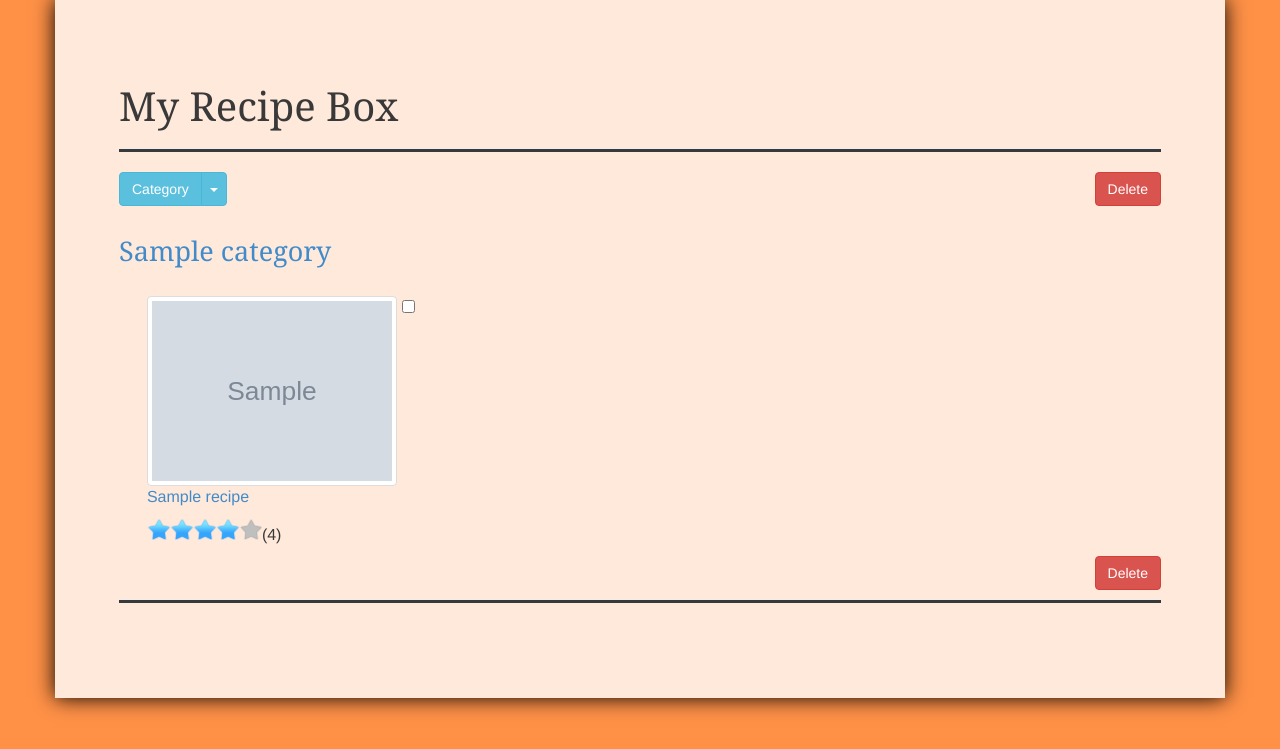
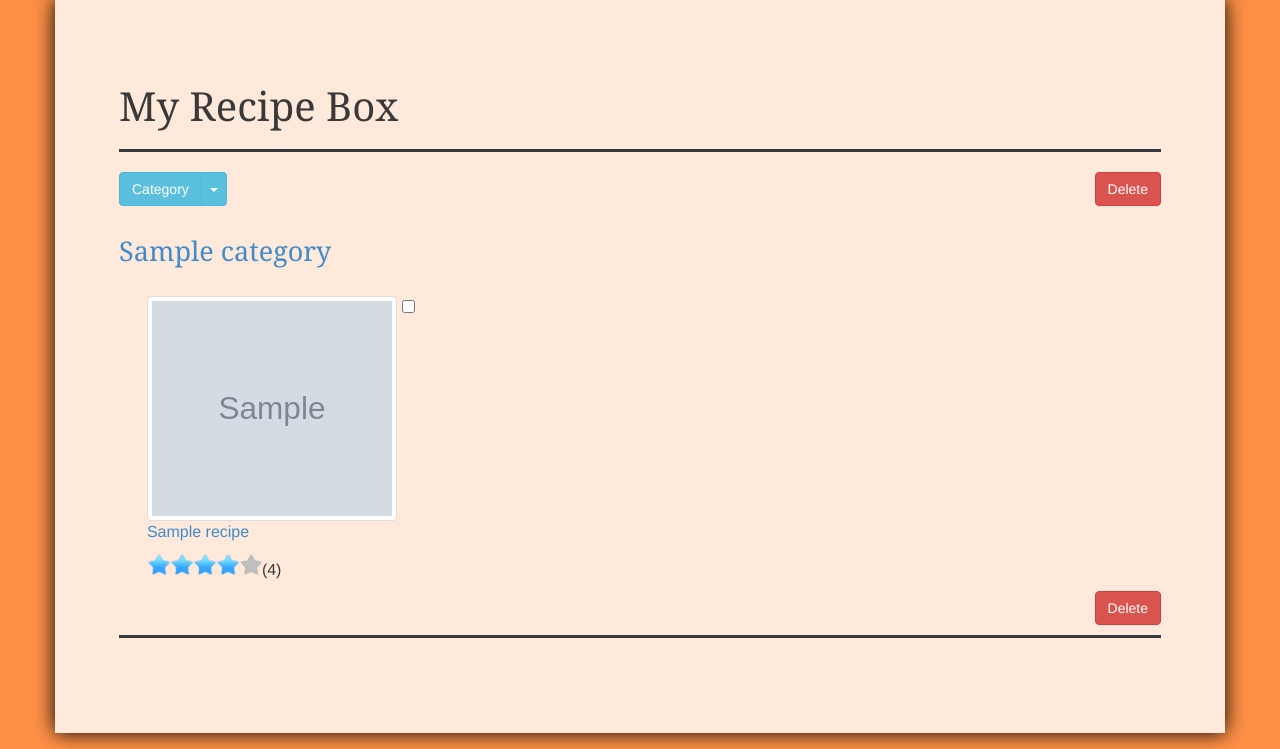
Before and after one commit to myun/PersonalProject, a Flask app: a page that uses templates/master.html in a window 1280 px wide. Shown: the part 51-800 px from the top of the page. Run offline with Flask 2, Linux system fonts and the light colour scheme; tables that the repository leaves empty hold one stand-in row (values such as "Sample post"); grey boxes marked "Sample" are stand-in pictures; parts of the project's set-up code (start-up, migrations or seed data) failed here and were passed over; some libraries are stand-ins or nearby versions.

Commit message:
Updated sizing of recipe thumbnails

```diff
--- a/static/css/body.css
+++ b/static/css/body.css
@@ -66,6 +66,10 @@ hr {
 
 .centered-text {
     text-align: center;
+}
+
+.img-thumbnail {
+    height:225px;
 }
 
 /* Code for displaying static star ratings. */
```
